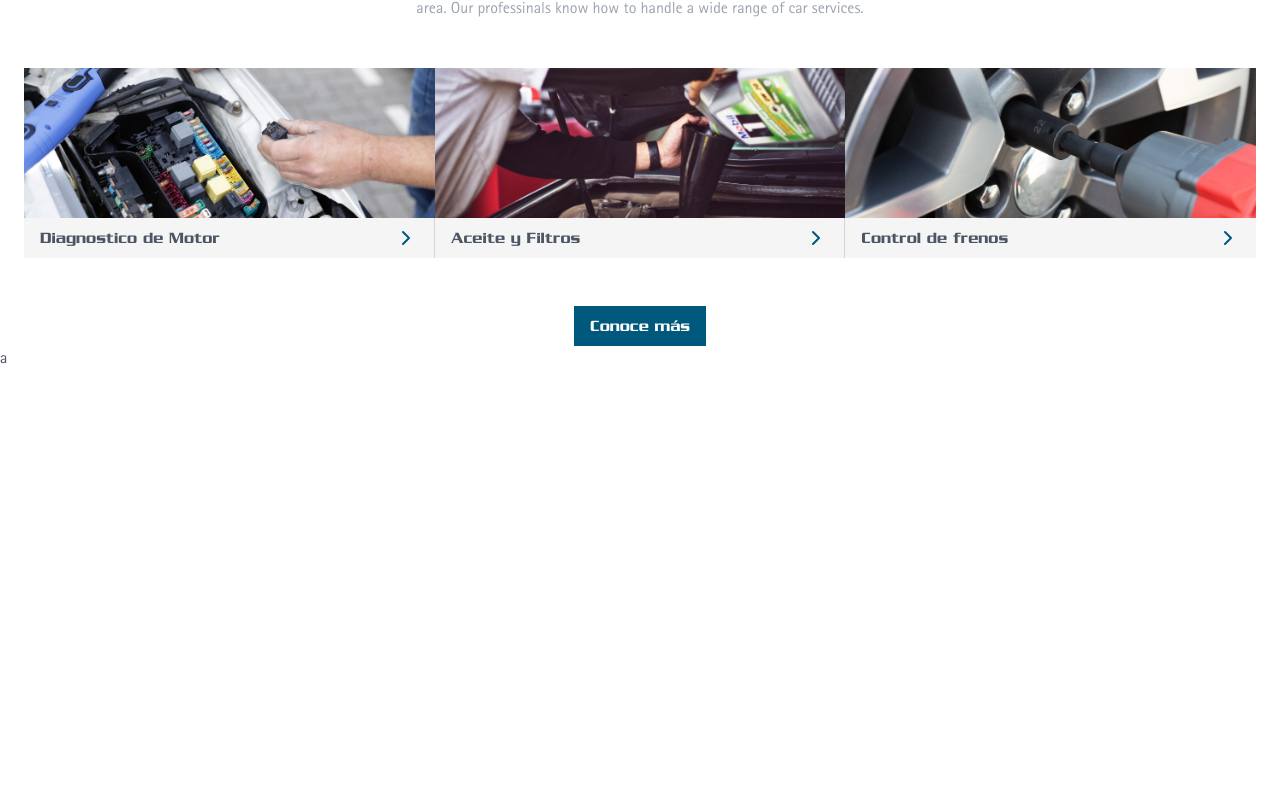
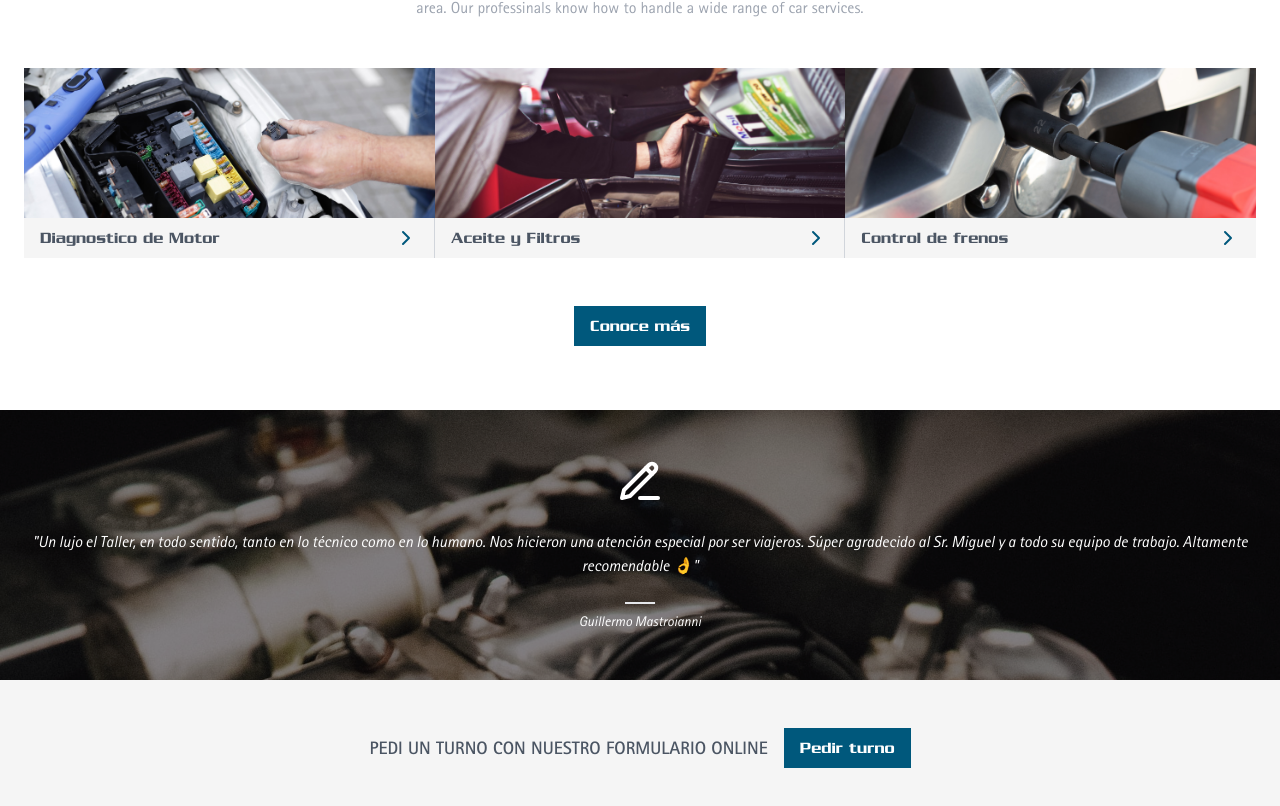
Before and after one commit to agusgonz/osamec, a Next.js app: page / in a window 1280 px wide. Shown: the part 1664-2470 px from the top of the page. Before the commit the page ends 2210 px from the top, so only its background shows below. Built offline with nearby package versions, Linux system fonts and the light colour scheme; a web font is replaced by a local one.

Commit message:
Add basic "ReseñasBanner" section

```diff
--- a/src/app/page.tsx
+++ b/src/app/page.tsx
@@ -6,6 +6,7 @@ import PorQueNosotros from "@/components/madeSections/PorQueNosotros"
 import PedirTurnoBanner from "@/components/madeSections/PedirTurnoBanner"
 import ServiciosBanner from "@/components/madeSections/ServiciosBanner"
 import ServiciosMecanicos from "@/components/madeSections/ServiciosMecanicos"
+import ReseñasBanner from "@/components/madeSections/ResenasBanner"
 
 export default function Page() {
 	return (
@@ -30,10 +31,16 @@ export default function Page() {
 				<ServiciosBanner />
 			</div>
 
-			<div className="container mx-auto">
+			<div className="container mx-auto mb-16">
 				<ServiciosMecanicos />
 			</div>
-			<div className="h-[200px]">a</div>
+
+			<div className="mb-16">
+				<ReseñasBanner />
+				<PedirTurnoBanner />
+			</div>
+
+			<div className="w-full h-[200px]"></div>
 		</div>
 	)
 }
--- a/src/components/SubTitleUnderline.tsx
+++ b/src/components/SubTitleUnderline.tsx
@@ -15,11 +15,11 @@ const SubTitleUnderline: FC<SubTitleUnderlineProps> = ({
 	return (
 		<div className=" flex gap-2 flex-col">
 			{icon && <div className="w-min mx-auto">{icon}</div>}
-			<h2
+			<h3
 				className={`${serpentine_icg.className} text-xl font-light`}
 			>
 				{children}
-			</h2>
+			</h3>
 			<div
 				className={`w-1/4 mx-auto border-t-2 ${
 					isOrange ? "border-orange-osa" : "border-blue-osa"
--- /dev/null
+++ b/src/components/madeSections/ResenasBanner.tsx
@@ -0,0 +1,36 @@
+import { PencilLine } from "lucide-react"
+import { FC } from "react"
+
+interface ReseñasBannerProps {}
+
+const ReseñasBanner: FC<ReseñasBannerProps> = ({}) => {
+	return (
+		<div className="relative">
+			<div className="w-full h-full absolute bg-[url('/images/image-6.jpg')] bg-fixed bg-cover -z-10 brightness-50 "></div>
+
+			<div className=" flex flex-col text-center items-center  px-6 gap-6 italic  text-white  py-12">
+				<PencilLine className="w-12 h-12  " />
+
+				<p>
+					"Un lujo el Taller, en todo sentido, tanto en lo
+					técnico como en lo humano. Nos hicieron una
+					atención especial por ser viajeros. Súper
+					agradecido al Sr. Miguel y a todo su equipo de
+					trabajo. Altamente recomendable 👌"
+				</p>
+
+				<div className=" flex gap-2 flex-col">
+					<div
+						className={`w-1/4 mx-auto border-t-2
+				`}
+					></div>
+
+					<p className={` text-sm font-light`}>
+						Guillermo Mastroianni
+					</p>
+				</div>
+			</div>
+		</div>
+	)
+}
+export default ReseñasBanner
--- a/src/components/madeSections/ServiciosMecanicos.tsx
+++ b/src/components/madeSections/ServiciosMecanicos.tsx
@@ -96,6 +96,7 @@ const ServiciosMecanicos: FC<
 				{items.map((item, itemIndex) => {
 					return (
 						<Card
+							key={item.text}
 							src={item.image}
 							alt={item.text}
 							text={item.text}
```
Also changed, not shown: public/images/image-6.jpg (added).
